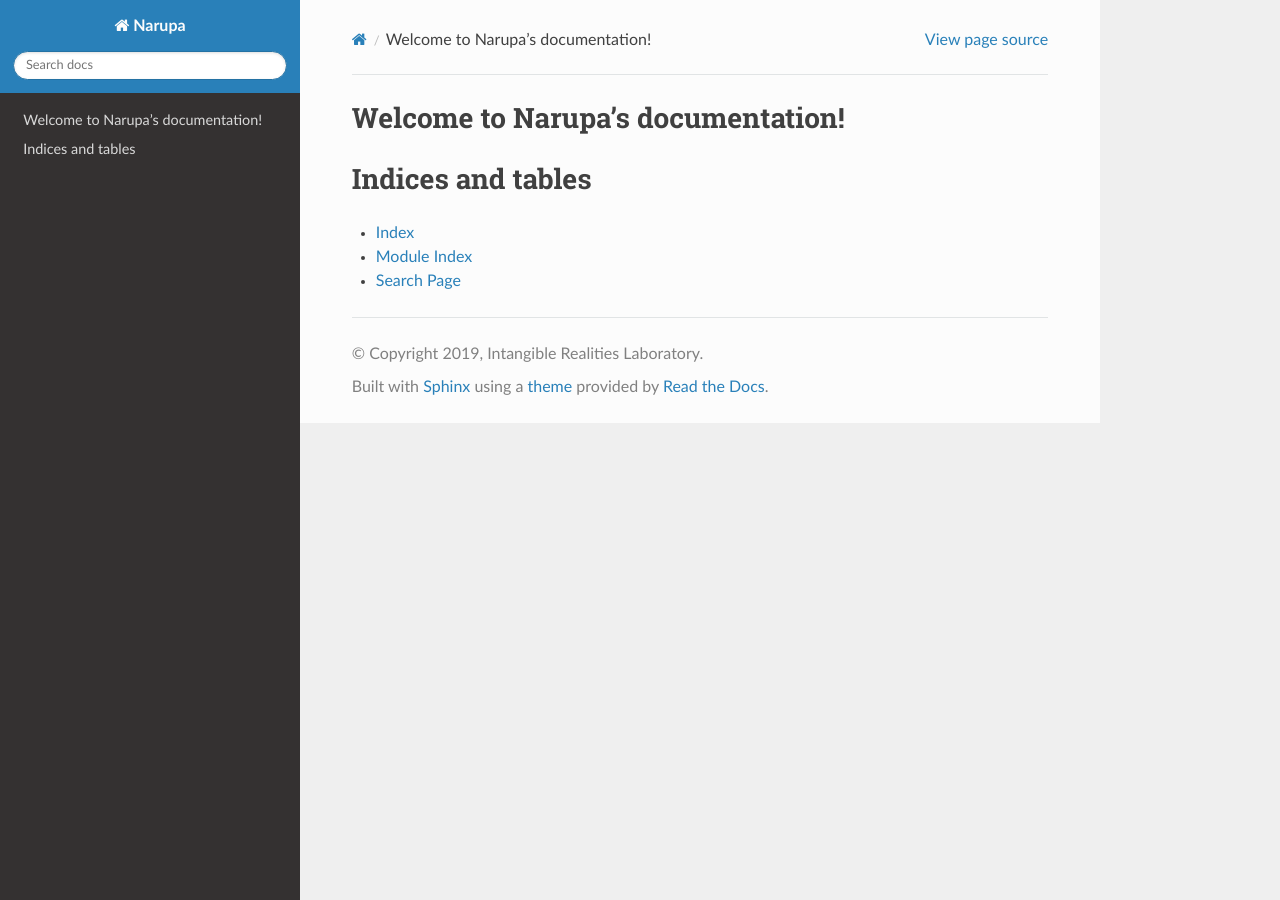
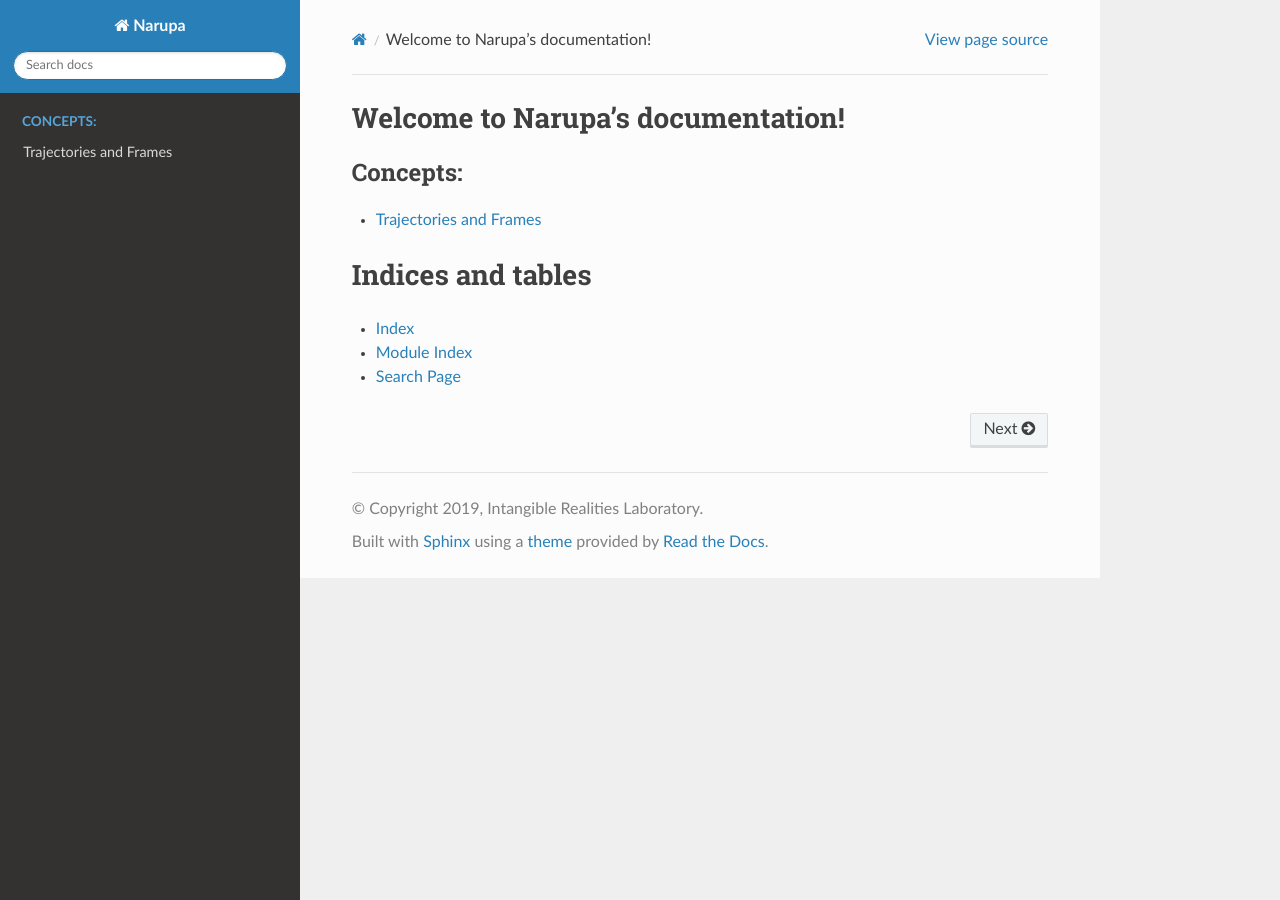
Before and after one commit to IRL2/nanover-docs, a Sphinx documentation site: the page built from source/index.rst, in a window 1280 px wide. Built offline with Sphinx 7.4.7 and the Read the Docs theme 2.0.0, drawn with Linux system fonts in a browser that asks for light colours.

Commit message:
Initial documentation file on trajectories and frames

```diff
--- a/source/index.rst
+++ b/source/index.rst
@@ -8,7 +8,9 @@
 
 .. toctree::
    :maxdepth: 2
-   :caption: Contents:
+   :caption: Concepts:
+
+   frames.rst
 
 
 
```
Also changed, not shown: source/frames.rst (added, +12 -0 lines).
